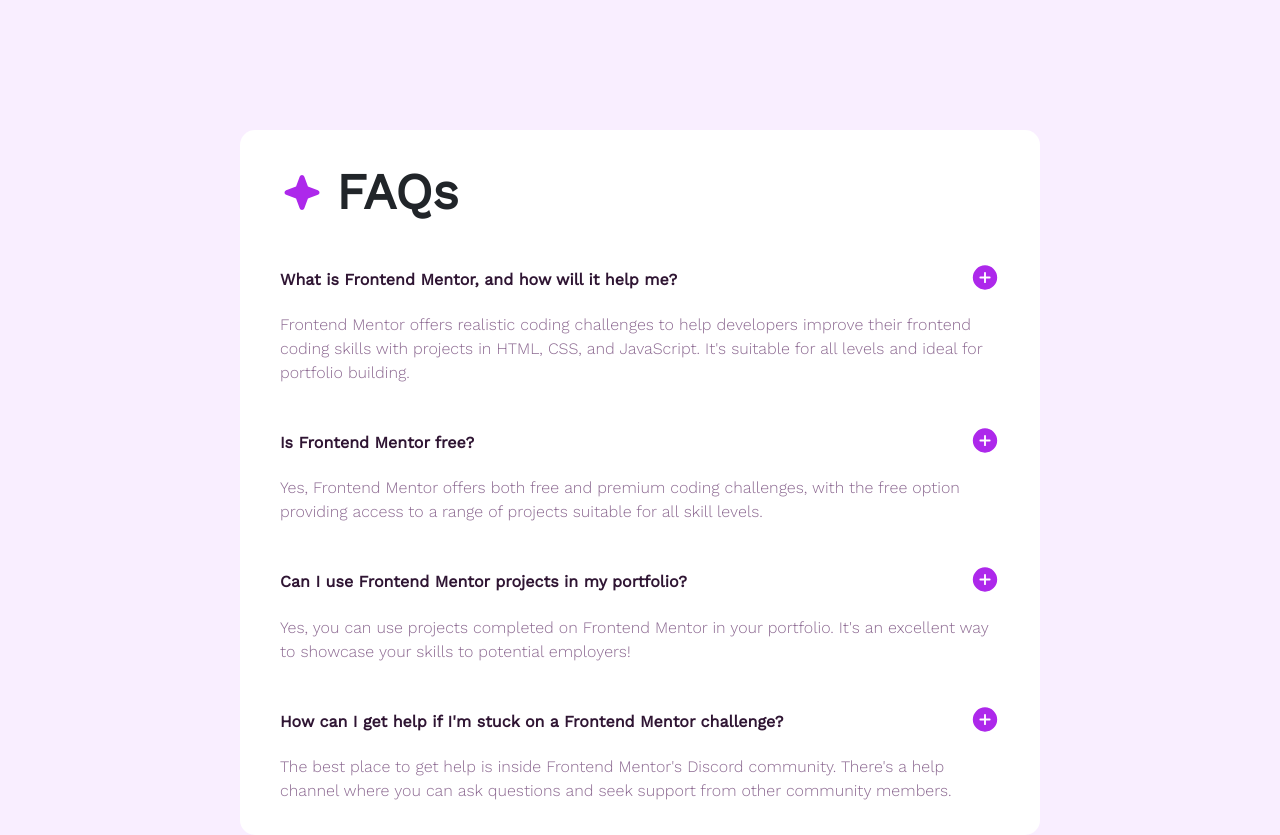
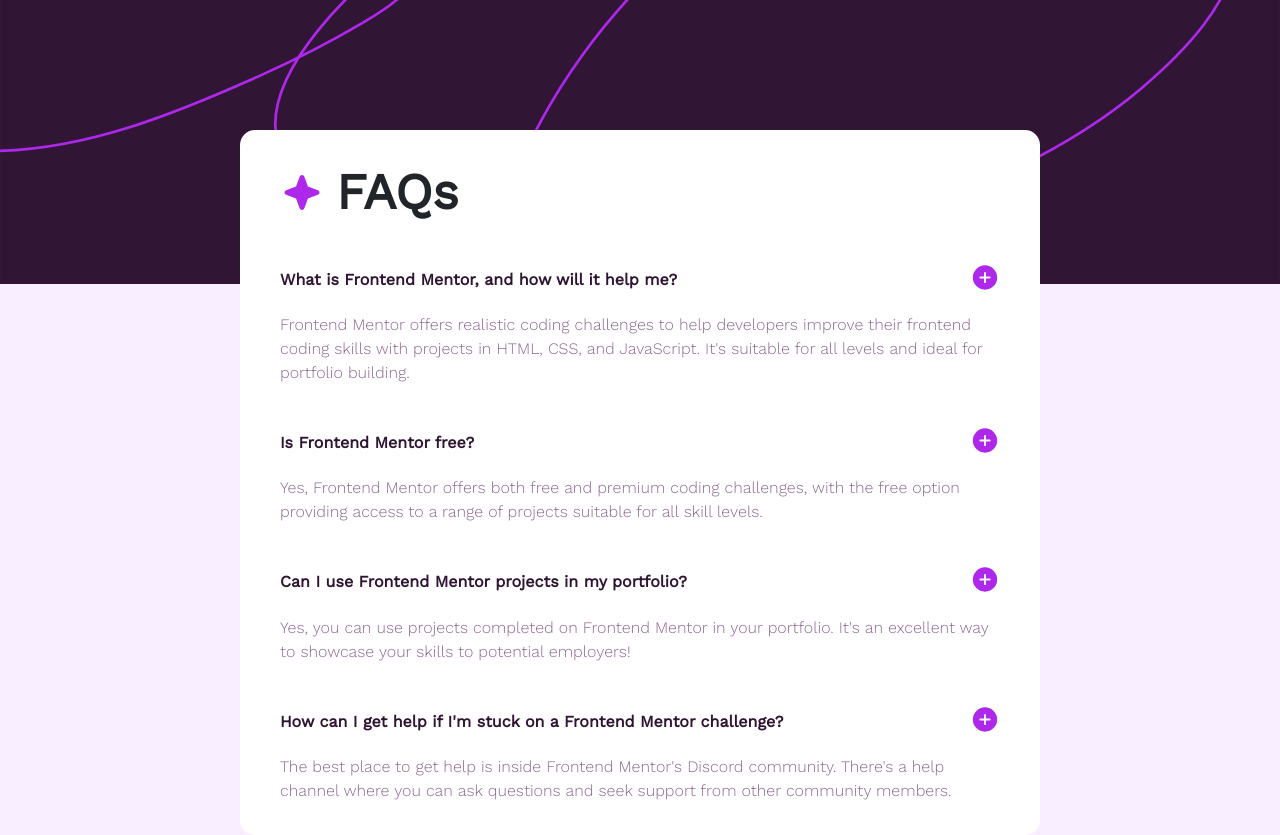
Before and after one commit to BotInterpreters/frontendmentor-faq-accordion, a plain HTML site: page index.html in a window 1280 px wide. Drawn offline with nearby package versions, Linux system fonts and the light colour scheme; the site is published under a folder, as on GitHub Pages, so addresses that start at the root find nothing.

Commit message:
fix path of hero image

```diff
--- a/index.html
+++ b/index.html
@@ -24,7 +24,7 @@
   <body>
     <div class="container-fluid g-0">
       <img
-        src="/assets/images/background-pattern-desktop.svg"
+        src="./assets/images/background-pattern-desktop.svg"
         class="hero-image"
         alt=""
       />
```
